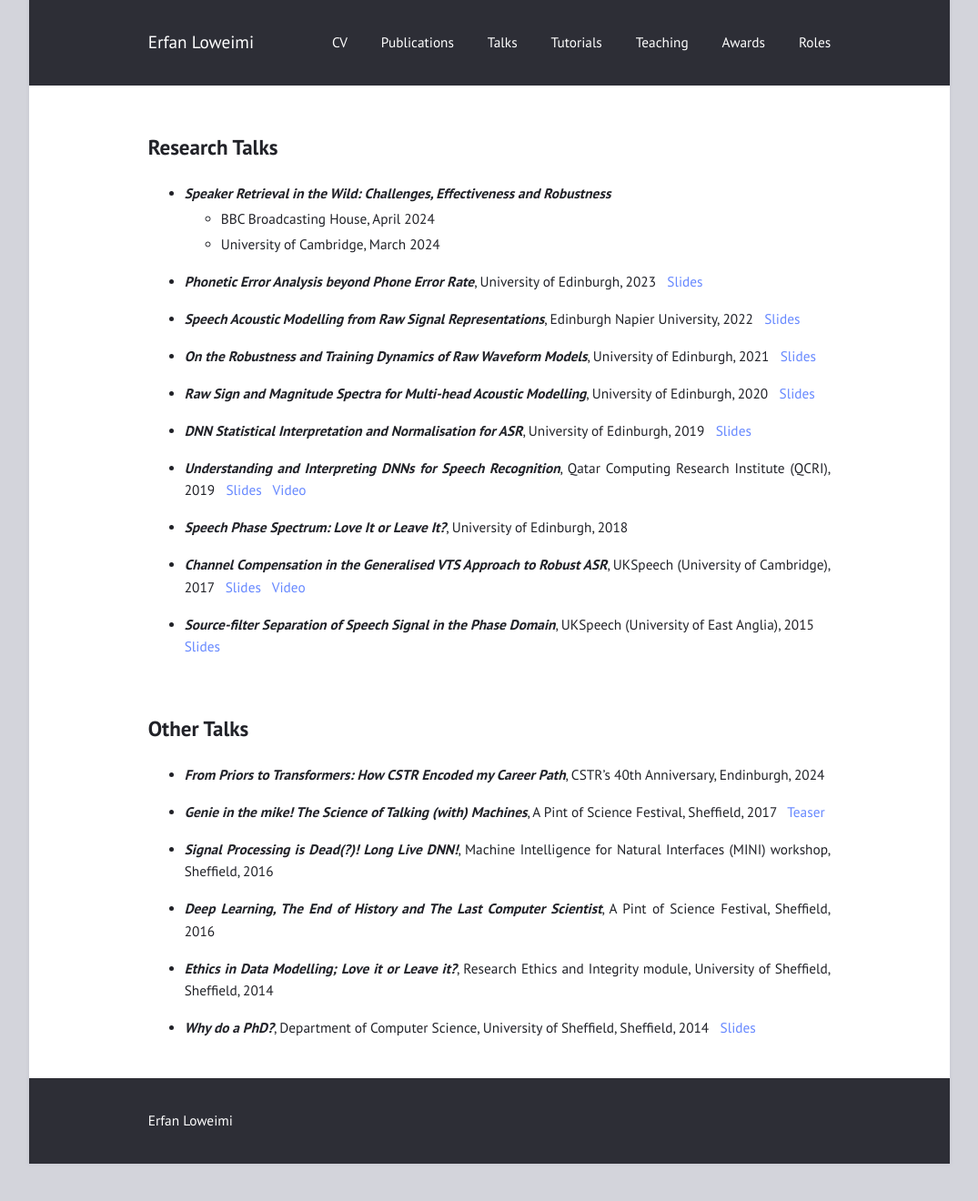
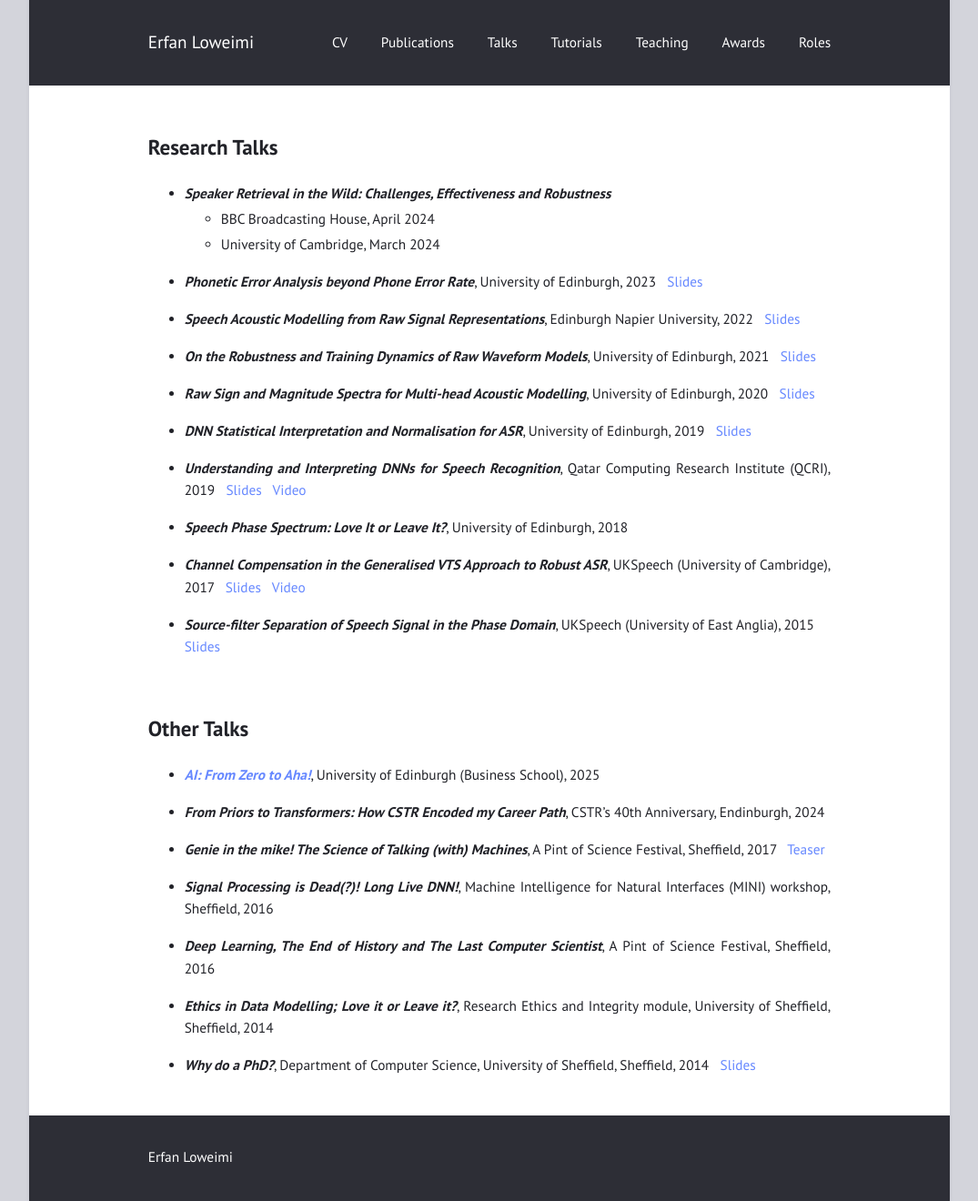
Before and after one commit to eloweimi/eloweimi.github.io, a Jekyll site: the page built from talks.md, in a window 1280 px wide. Shown: the whole page at 91% size, without its empty margins (102-1177 px from the left). Built offline with Jekyll 4.4.1, drawn with Linux system fonts in a browser that asks for light colours; before the commit the page ends 1279 px from its top, so only the background shows below that.

Commit message:
Update talks.md

```diff
--- a/talks.md
+++ b/talks.md
@@ -32,6 +32,7 @@ Speech Recognition***, Qatar Computing Research Institute (QCRI), 2019 &nbsp; [S
 <br>
 
 ## Other Talks ##
+* ***[AI: From Zero to Aha!](/files/Talks/2025_AI-from-0-to-Aha.pdf)***, University of Edinburgh (Business School), 2025
 
 * ***From Priors to Transformers: How CSTR Encoded my Career Path***, CSTR's 40th Anniversary, Endinburgh, 2024
 
```
